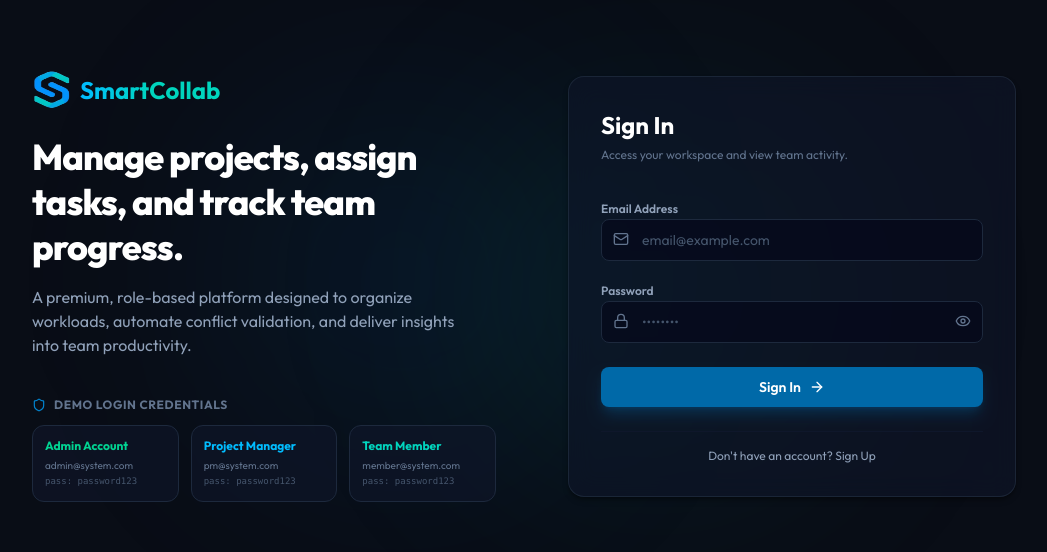
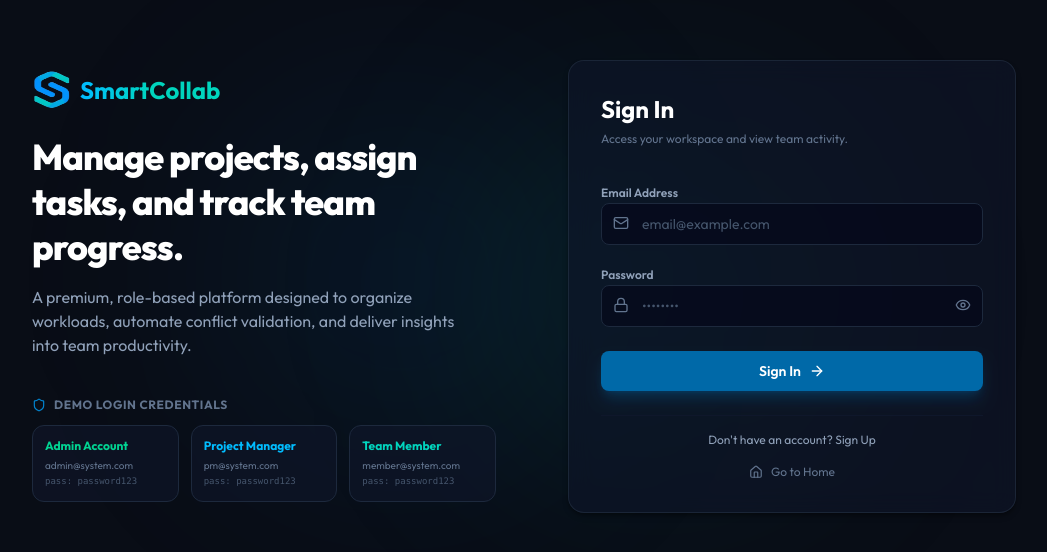
Before and after one commit to Rakesh01999/SmartCollab, a Next.js app in the folder frontend/: page /auth in a window 1280 px wide. Shown: the part 114-666 px from the top of the page, without its empty margins (112-1159 px from the left). Built offline with nearby package versions, Linux system fonts and the light colour scheme; no server answers.

Commit message:
feat: project name consistency manintained

```diff
--- a/frontend/src/components/Auth/AuthPage.tsx
+++ b/frontend/src/components/Auth/AuthPage.tsx
@@ -6,7 +6,7 @@ import { useDispatch, useSelector } from 'react-redux';
 import { loginStart, loginSuccess, loginFailure } from '../../store/authSlice';
 import { showToast } from '../../store/appSlice';
 import { authAPI } from '../../lib/api';
-import { Shield, Mail, Lock, User, ArrowRight, Eye, EyeOff } from 'lucide-react';
+import { Shield, Mail, Lock, User, ArrowRight, Eye, EyeOff, Home } from 'lucide-react';
 import { RootState, AppDispatch } from '../../store/store';
 
 export default function AuthPage() {
@@ -241,6 +241,16 @@ export default function AuthPage() {
                 {isLogin ? "Don't have an account? Sign Up" : 'Already have an account? Sign In'}
               </button>
             </div>
+
+            <div className="mt-4 flex justify-center">
+              <button
+                onClick={() => router.push('/')}
+                className="flex items-center gap-2 text-xs text-slate-400 dark:text-slate-500 hover:text-sky-600 dark:hover:text-sky-400 transition-colors cursor-pointer"
+              >
+                <Home className="w-3.5 h-3.5" />
+                Go to Home
+              </button>
+            </div>
           </div>
         </div>
 
--- a/frontend/src/components/Home/HomePage.tsx
+++ b/frontend/src/components/Home/HomePage.tsx
@@ -241,8 +241,8 @@ export default function HomePage() {
                         {/* Logo */}
                         <div className="flex items-center gap-2.5">
                             <img src="/logo.png" alt="SmartCollab" className="w-9 h-9 rounded-xl shadow-lg shadow-sky-600/25" />
-                            <span className="text-xl font-bold tracking-tight">
-                                Smart<span className="text-sky-600">Collab</span>
+                            <span className="text-xl font-bold tracking-tight bg-clip-text text-transparent bg-gradient-to-r from-sky-600 via-teal-500 to-teal-500 dark:from-sky-400 dark:via-teal-400 dark:to-teal-400">
+                                SmartCollab
                             </span>
                         </div>
 
--- a/frontend/src/components/Layout/Footer.tsx
+++ b/frontend/src/components/Layout/Footer.tsx
@@ -136,8 +136,8 @@ export default function Footer() {
                     <div className="lg:col-span-2">
                         <div className="flex items-center gap-2.5 mb-4">
                             <img src="/logo.png" alt="SmartCollab" className="w-9 h-9 rounded-xl shadow-lg shadow-sky-600/25" />
-                            <span className="text-xl font-bold tracking-tight">
-                                Smart<span className="text-sky-600">Collab</span>
+                            <span className="text-xl font-bold tracking-tight bg-clip-text text-transparent bg-gradient-to-r from-sky-600 via-teal-500 to-teal-500 dark:from-sky-400 dark:via-teal-400 dark:to-teal-400">
+                                SmartCollab
                             </span>
                         </div>
                         <p className="text-sm text-[var(--text-muted)] leading-relaxed mb-6 max-w-sm">
--- a/frontend/src/components/Layout/Sidebar.tsx
+++ b/frontend/src/components/Layout/Sidebar.tsx
@@ -93,7 +93,7 @@ export default function Sidebar() {
             <div className="flex items-center gap-2 overflow-hidden">
               <img src="/logo.png" alt="SmartCollab" className="w-8 h-8 rounded-lg shadow-[0_0_15px_rgba(14, 165, 233,0.5)]" />
               {sidebarOpen && (
-                <span className="font-bold text-lg md:text-xl bg-clip-text text-transparent bg-gradient-to-r from-sky-600 to-teal-500 dark:from-sky-400 dark:to-teal-400 whitespace-nowrap">
+                <span className="font-bold text-lg md:text-xl tracking-tight bg-clip-text text-transparent bg-gradient-to-r from-sky-600 via-teal-500 to-teal-500 dark:from-sky-400 dark:via-teal-400 dark:to-teal-400 whitespace-nowrap">
                   SmartCollab
                 </span>
               )}
```
